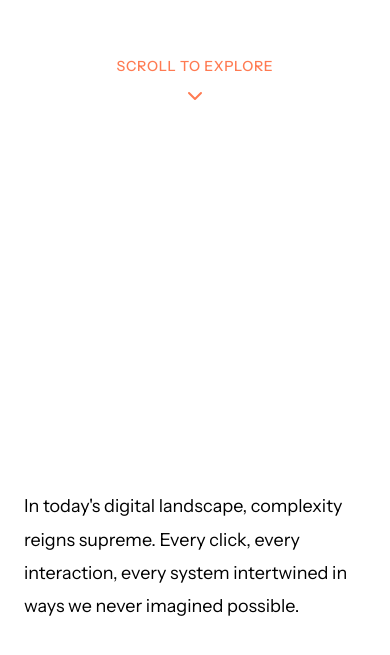
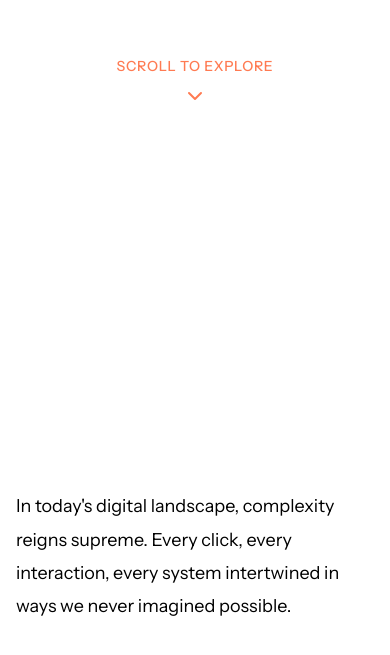
Before and after one commit to eduance/insolvio, a React (Vite) app: page / in a window 390 px wide. Shown: the part 709-1364 px from the top of the page. Built offline with nearby package versions, Linux system fonts and the light colour scheme.

Commit message:
Update src/components/Section.tsx [BoltSync]

```diff
--- a/src/components/Section.tsx
+++ b/src/components/Section.tsx
@@ -19,7 +19,7 @@ export function Section({ children, className = '', fullWidth = false }: Section
       initial={{ opacity: 0 }}
       animate={isInView ? { opacity: 1 } : { opacity: 0 }}
       transition={{ duration: 0.4 }}
-      className={`scroll-section relative min-h-screen flex items-center justify-center p-6 sm:p-8 lg:p-12 ${className}`}
+      className={`scroll-section relative min-h-[100dvh] flex items-center justify-center p-4 sm:p-6 lg:p-12 ${className}`}
     >
       <div className={fullWidth ? "w-full" : "w-full max-w-[68ch]"}>
         {children}
```
